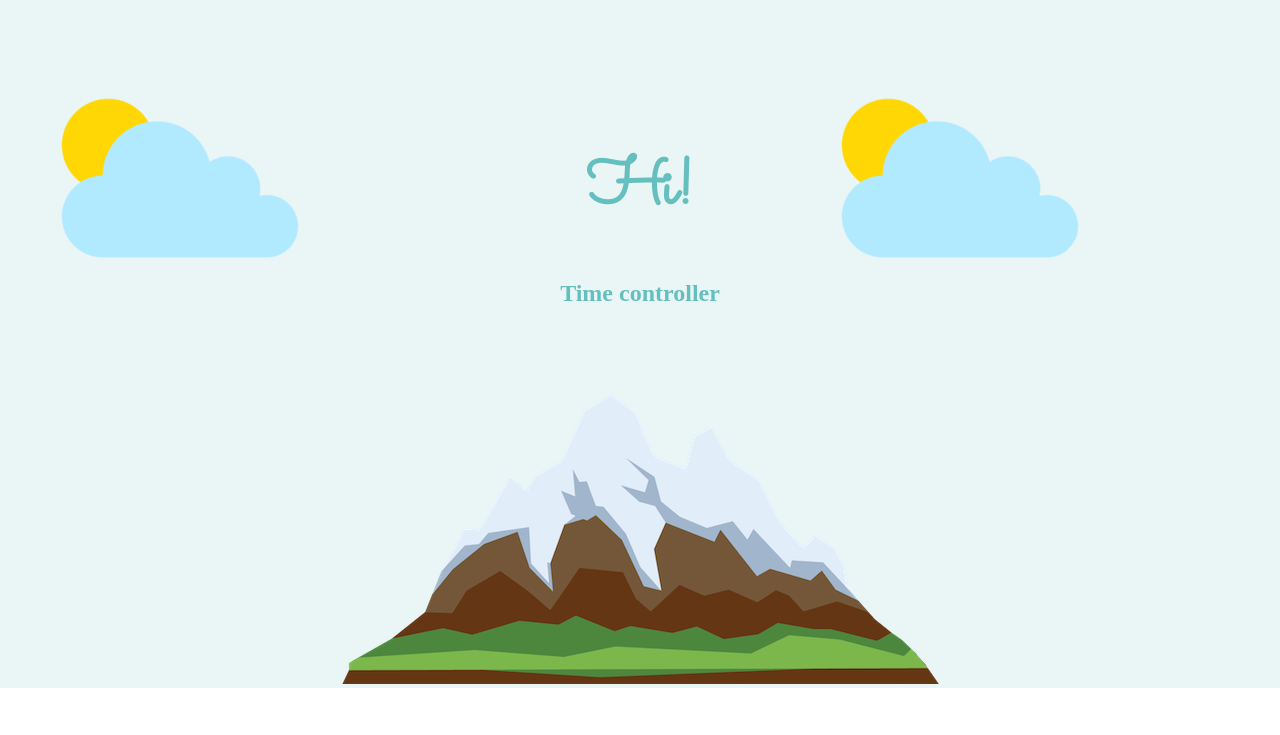
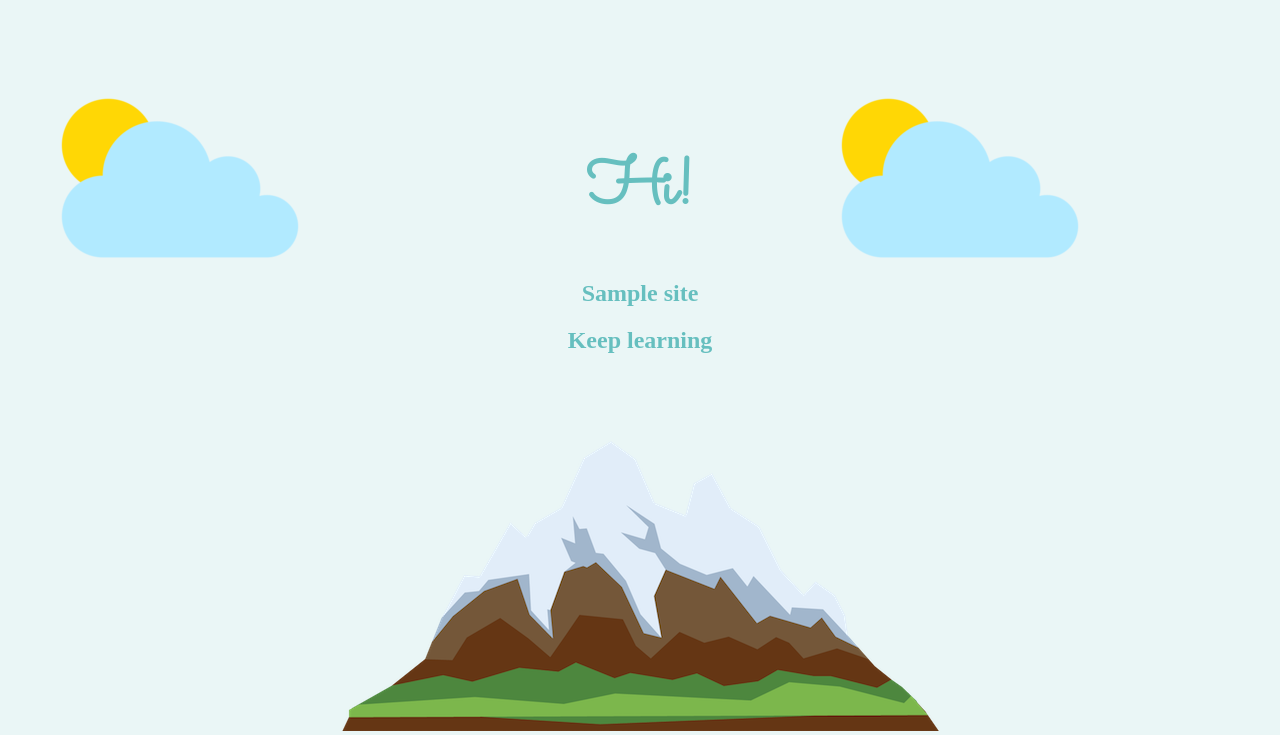
Before and after one commit to crazyay/html-css, a plain HTML site: page index.html in a window 1280 px wide. Shown: the top 735 px of the page. Drawn offline with Linux system fonts and the light colour scheme; files whose address does not match are found by name.

Commit message:
textchanged

```diff
--- a/index.html
+++ b/index.html
@@ -13,7 +13,8 @@
    <div class="topcont">
     <img class="topcloud"src="images\sun-behind-cloud_26c5.png" alt="">
     <h1>Hi!</h1>
-    <h2>Time controller</h2>
+    <h2>Sample site</h2>
+    <h2>Keep learning</h2>
     <img class="bottomcloud" src="images\sun-behind-cloud_26c5.png" alt="">
 
     <img src="images\mountain.png" alt="">
```
